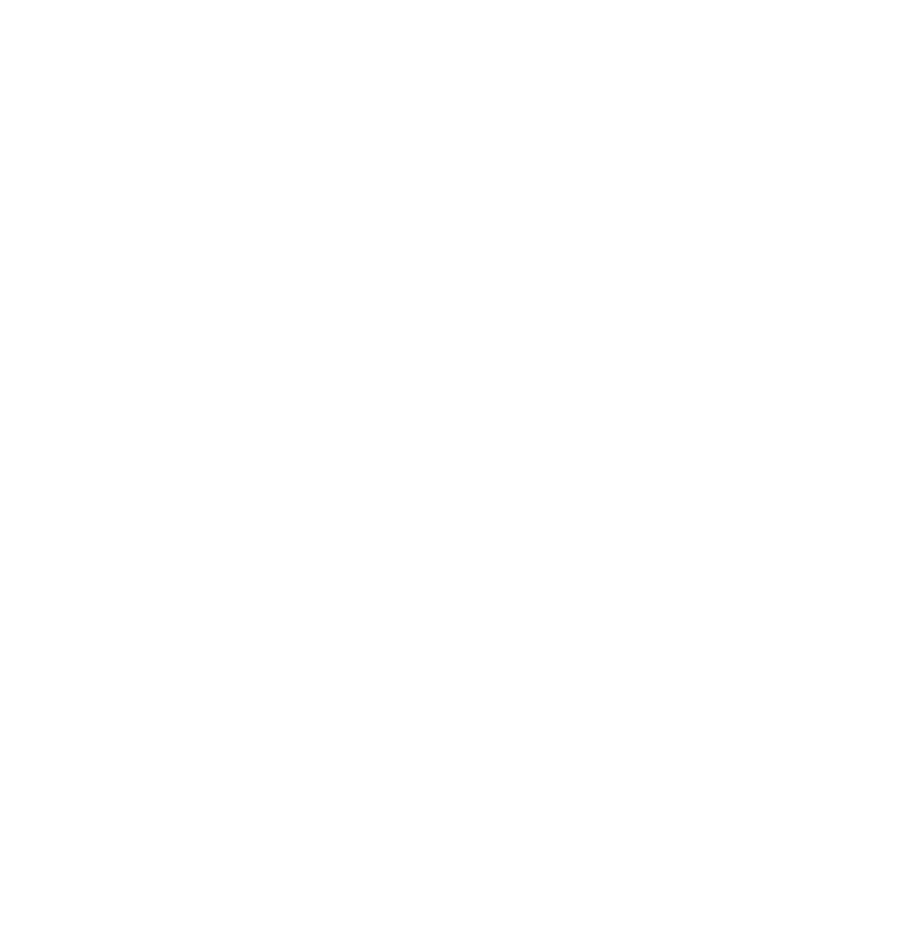
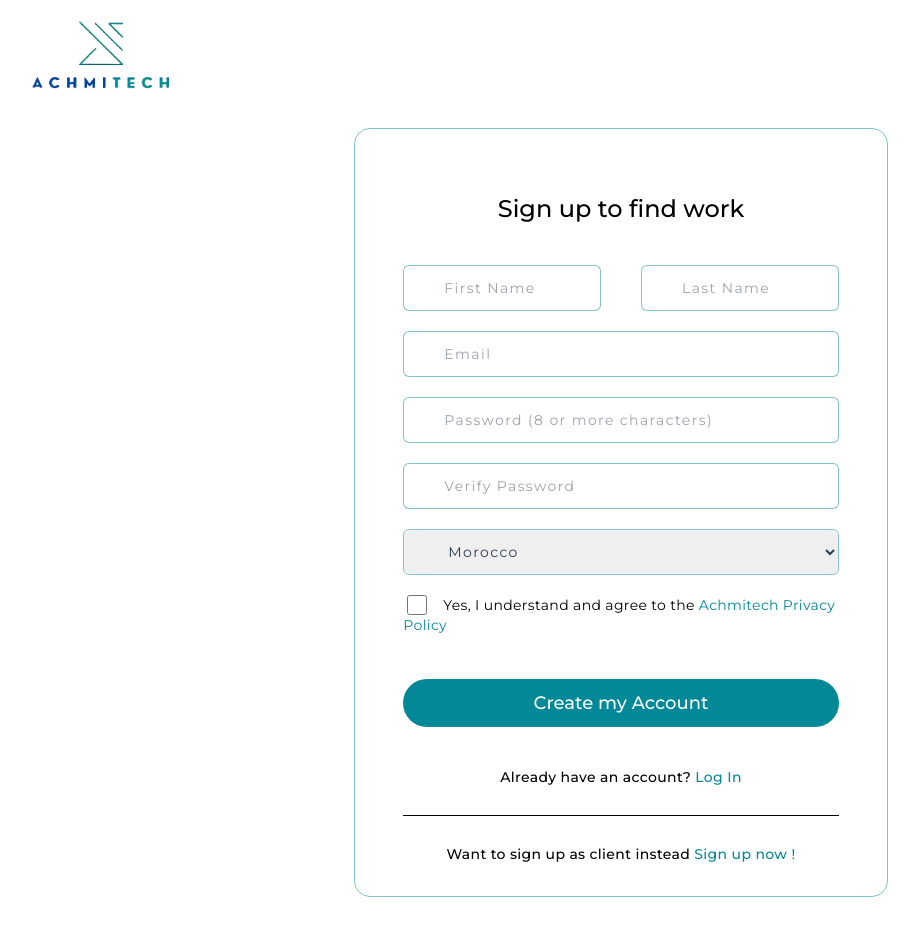
Before and after one commit to NAJIilyass/RecruitmentPlatform, a Vue app: page /signCandidat in a window 1280 px wide. Shown: the top 936 px of the page, without its empty margins (19-938 px from the left). Before the commit the page ends 800 px from the top, so only its background shows below. Built offline with nearby package versions, Linux system fonts and the light colour scheme; a web font is replaced by a local one.

Commit message:
Finalizing the entire SignUp page

```diff
--- a/src/components/componentsSignUp/SignCandidat.vue
+++ b/src/components/componentsSignUp/SignCandidat.vue
@@ -1,10 +1,85 @@
 <template>
+    <div class="bg-white min-h-screen">
+        <div class="w-36 h-24 ml-12 mt-2">
+            <router-link to="/">
+                <img src="../../assets/Logo1.png" alt="Logo">
+            </router-link>
+        </div>
 
+        <div class="pt-16 px-12 mb-12 mx-auto mt-6 border-1.5 border-achmi-login rounded-2xl w-5/12">
+            <p class="font-montserrat font-medium text-2xl text-black">Sign up to find work</p>
+
+            <form class="pt-10 grid grid-rows-5 gap-5 pb-10">
+                <div class="grid grid-cols-2 gap-10">
+                    <input type="text" required class="rounded-md border-1.5 border-achmi-login py-3 w-full font-montserrat text-sm tracking-widest pl-10 pr-10" v-model="firstValue" placeholder="First Name">
+                    <input type="text" required class="rounded-md border-1.5 border-achmi-login py-3 w-full font-montserrat text-sm tracking-widest pl-10 pr-10" v-model="lastValue" placeholder="Last Name">
+                </div>
+
+                <input type="email" required class="rounded-md border-1.5 border-achmi-login py-3 w-full font-montserrat text-sm tracking-widest pl-10 pr-10" v-model="mailValue" placeholder="Email">
+                <input type="password" required class="rounded-md border-1.5 border-achmi-login py-3 w-full font-montserrat text-sm tracking-widest pl-10 pr-10"  v-model="passValue"  placeholder="Password (8 or more characters)">
+                <input type="password" required class="rounded-md border-1.5 border-achmi-login py-3 w-full font-montserrat text-sm tracking-widest pl-10 pr-10"  v-model="verifValue" placeholder="Verify Password">
+
+                <div class="rounded-md border-1.5 border-achmi-login font-montserrat text-sm tracking-widest">
+                    <select id="country" required class="w-full h-full rounded-md pl-10 cursor-pointer" v-model="countValue">
+                        <option v-for="country in countries" :key="country.code" :value="country.code">{{ country.name }}</option>
+                    </select>
+                </div>
+
+                <div class="relative font-montserrat text-sm tracking-wide text-left text-black">
+                    <input type="checkbox" required v-model="terms" class="cursor-pointer mr-4 w-5 h-5 absolute left-1">
+                    <label class="ml-10">Yes, I understand and agree to the <span class="text-achmi-primary">Achmitech Privacy Policy</span></label>
+                </div>
+                <div class="submit">
+                    <button class="rounded-full bg-achmi-primary text-white font-montserrat text-lg font-medium mt-6 py-2.5 w-full">Create my Account</button>
+                </div>
+            </form>
+
+            <p class="font-montserrat font-medium text-black tracking-wide text-sm">Already have an account? <router-link to="/login"><span class="text-achmi-primary">Log In</span></router-link></p>
+            <div class="w-full h-2022 my-7 bg-black"></div  >
+            <p class="font-montserrat font-medium text-black tracking-wide text-sm mb-8">Want to sign up as client instead <router-link to="/signClient"><span class="text-achmi-primary">Sign up now !</span></router-link></p>
+
+        </div>
+    </div>
 </template>
 
+
 <script>
+import {ref} from 'vue'
 export default {
+    setup(){
+        const firstValue = ref('')
+        const lastValue = ref('')
+        const mailValue = ref('')
+        const passValue = ref('')
+        const verifValue = ref('')
+        const countValue = ref('mar')
+        const countries = ref([
+            { code : 'us', name: 'United States of America'},
+            { code : 'ca', name: 'Canada'},
+            { code : 'fr', name: 'France'},
+            { code : 'mar', name: 'Morocco'},
+            { code : 'arg', name: 'Argentina'},
+            { code : 'aus', name: 'Australia'},
+            { code : 'alg', name: 'Algeria'},
+            { code : 'blg', name: 'Belgium'},
+            { code : 'bra', name: 'Brazil'},
+            { code : 'ch', name: 'China'},
+            { code : 'drk', name: 'Denmark'},
+            { code : 'egy', name: 'Egypt'},
+            { code : 'gre', name: 'Greece'},
+            { code : 'ger', name: 'Germany'},
+            { code : 'ita', name: 'Italy'},
+            { code : 'ind', name: 'India'},
+            { code : 'jap', name: 'Japan'},
+            { code : 'qat', name: 'Qatar'},
+            { code : 'por', name: 'Portugal'},
+            { code : 'sen', name: 'Senegal'},
+            { code : 'spa', name: 'Spain'},
+            { code : 'uk', name: 'United Kingdom'}
+        ])
 
+        return {firstValue, lastValue, mailValue, passValue, verifValue, countValue, countries}
+    }
 }
 </script>
 
--- a/src/components/componentsSignUp/SignClient.vue
+++ b/src/components/componentsSignUp/SignClient.vue
@@ -1,10 +1,84 @@
 <template>
+    <div class="bg-white min-h-screen">
+        <div class="w-36 h-24 ml-12 mt-2">
+            <router-link to="/">
+                <img src="../../assets/Logo1.png" alt="Logo">
+            </router-link>
+        </div>
 
+        <div class="pt-16 px-12 mb-12 mx-auto mt-6 border-1.5 border-achmi-login rounded-2xl w-5/12">
+            <p class="font-montserrat font-medium text-2xl text-black">Sign up to hire a talent</p>
+
+            <form class="pt-10 grid grid-rows-5 gap-5 pb-10">
+                <div class="grid grid-cols-2 gap-10">
+                    <input type="text" required class="rounded-md border-1.5 border-achmi-login py-3 w-full font-montserrat text-sm tracking-widest pl-10 pr-10" v-model="firstValue" placeholder="First Name">
+                    <input type="text" required class="rounded-md border-1.5 border-achmi-login py-3 w-full font-montserrat text-sm tracking-widest pl-10 pr-10" v-model="lastValue" placeholder="Last Name">
+                </div>
+
+                <input type="email" required class="rounded-md border-1.5 border-achmi-login py-3 w-full font-montserrat text-sm tracking-widest pl-10 pr-10" v-model="mailValue" placeholder="Work email address">
+                <input type="password" required class="rounded-md border-1.5 border-achmi-login py-3 w-full font-montserrat text-sm tracking-widest pl-10 pr-10"  v-model="passValue"  placeholder="Password (8 or more characters)">
+                <input type="password" required class="rounded-md border-1.5 border-achmi-login py-3 w-full font-montserrat text-sm tracking-widest pl-10 pr-10"  v-model="verifValue" placeholder="Verify Password">
+
+                <div class="rounded-md border-1.5 border-achmi-login font-montserrat text-sm tracking-widest">
+                    <select id="country" required class="w-full h-full rounded-md pl-10 cursor-pointer" v-model="countValue">
+                        <option v-for="country in countries" :key="country.code" :value="country.code">{{ country.name }}</option>
+                    </select>
+                </div>
+                <div class="relative font-montserrat text-sm tracking-wide text-left text-black">
+                    <input type="checkbox" required v-model="terms" class="cursor-pointer mr-4 w-5 h-5 absolute left-1">
+                    <label class="ml-10">Yes, I understand and agree to the <span class="text-achmi-primary">Achmitech Privacy Policy</span></label>
+                </div>
+                <div class="submit">
+                    <button class="rounded-full bg-achmi-primary text-white font-montserrat text-lg font-medium mt-6 py-2.5 w-full">Create my Account</button>
+                </div>
+            </form>
+
+            <p class="font-montserrat font-medium text-black tracking-wide text-sm">Already have an account? <router-link to="/login"><span class="text-achmi-primary">Log In</span></router-link></p>
+            <div class="w-full h-2022 my-7 bg-black"></div  >
+            <p class="font-montserrat font-medium text-black tracking-wide text-sm mb-8">Want to sign up as candidat instead <router-link to="/signCandidat"><span class="text-achmi-primary">Sign up now !</span></router-link></p>
+
+        </div>
+    </div>
 </template>
 
+
 <script>
+import {ref} from 'vue'
 export default {
+    setup(){
+        const firstValue = ref('')
+        const lastValue = ref('')
+        const mailValue = ref('')
+        const passValue = ref('')
+        const verifValue = ref('')
+        const countValue = ref('mar')
+        const countries = ref([
+            { code : 'us', name: 'United States of America'},
+            { code : 'ca', name: 'Canada'},
+            { code : 'fr', name: 'France'},
+            { code : 'mar', name: 'Morocco'},
+            { code : 'arg', name: 'Argentina'},
+            { code : 'aus', name: 'Australia'},
+            { code : 'alg', name: 'Algeria'},
+            { code : 'blg', name: 'Belgium'},
+            { code : 'bra', name: 'Brazil'},
+            { code : 'ch', name: 'China'},
+            { code : 'drk', name: 'Denmark'},
+            { code : 'egy', name: 'Egypt'},
+            { code : 'gre', name: 'Greece'},
+            { code : 'ger', name: 'Germany'},
+            { code : 'ita', name: 'Italy'},
+            { code : 'ind', name: 'India'},
+            { code : 'jap', name: 'Japan'},
+            { code : 'qat', name: 'Qatar'},
+            { code : 'por', name: 'Portugal'},
+            { code : 'sen', name: 'Senegal'},
+            { code : 'spa', name: 'Spain'},
+            { code : 'uk', name: 'United Kingdom'}
+        ])
 
+        return {firstValue, lastValue, mailValue, passValue, verifValue, countValue, countries}
+    }
 }
 </script>
 
```
